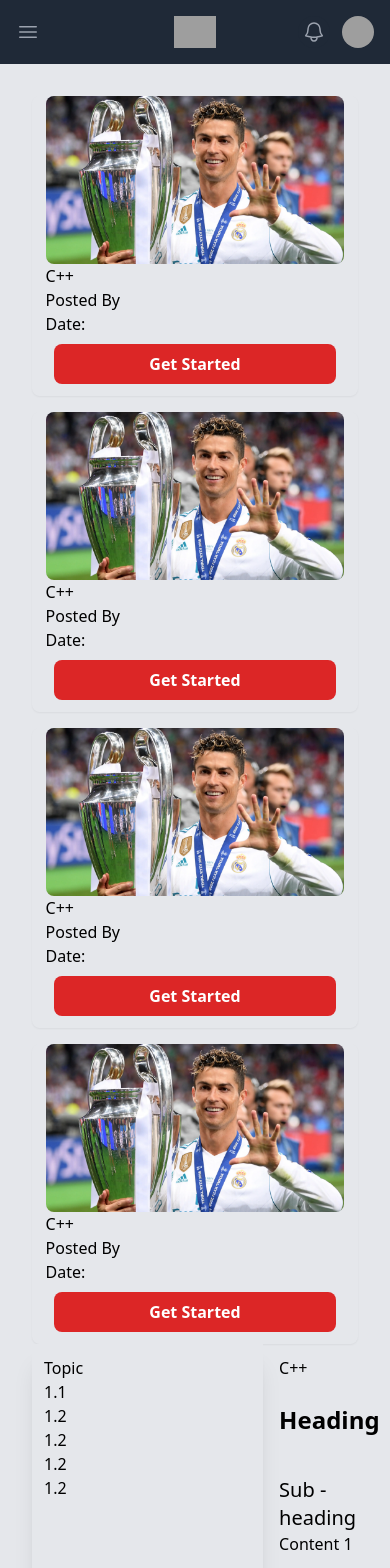
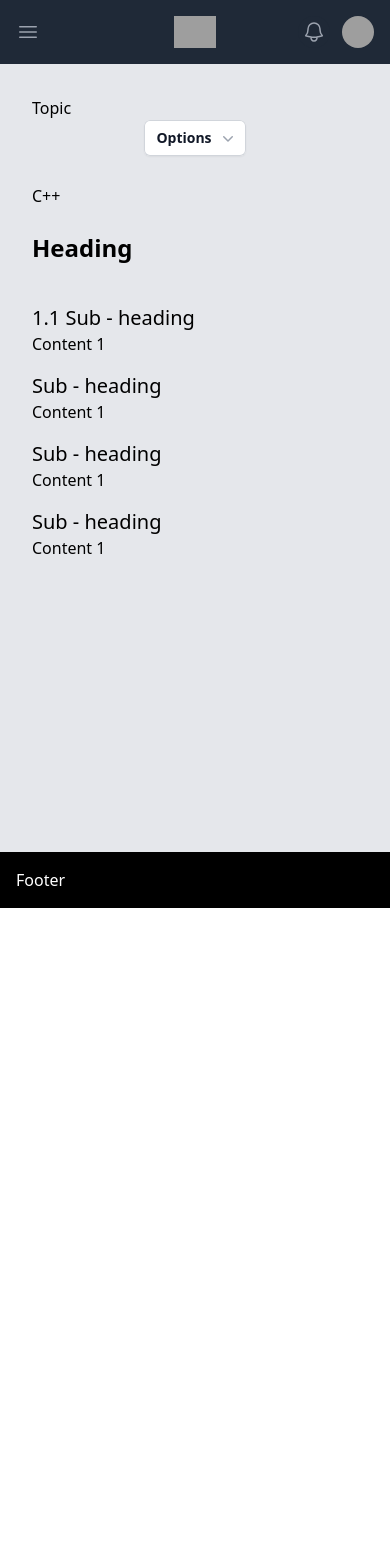
Before and after one commit to Vinith11/bloggeekreact, a React (Create React App) app: page /cpp in a window 390 px wide. Shown: the top 1568 px of the page. After the commit the page ends 908 px from the top, so only its background shows below. Built offline with nearby package versions, Linux system fonts and the light colour scheme; grey boxes are pictures that could not be loaded.

Commit message:
dropdown for mobile is added

```diff
--- a/src/App.js
+++ b/src/App.js
@@ -15,11 +15,11 @@
       <div class="flex flex-col min-h-screen">
         <div class="flex-1 bg-gray-200">
           <div className="m-8">
-            <Card />
+            {/* <Card /> */}
             {/* <Posts /> */}
             <Cpp/>
-            <Javascript/>
-            <Python/>
+            {/* <Javascript/>
+            <Python/> */}
           </div>
         </div>
 
--- a/src/Blogs/Cpp/Content.js
+++ b/src/Blogs/Cpp/Content.js
@@ -6,7 +6,7 @@
       <h1>C++</h1>
       <div className="text-2xl font-semibold">Heading</div>
       <div >
-        <div className="text-xl pt-4">Sub - heading</div>
+        <div className="text-xl pt-4" id="1.1">1.1 Sub - heading</div>
         <div className="text-l">Content 1</div>
 
         <div className="text-xl pt-4">Sub - heading</div>
@@ -17,6 +17,7 @@
 
         <div className="text-xl pt-4">Sub - heading</div>
         <div className="text-l">Content 1</div>
+
       </div>
     </div>
   );
--- a/src/Blogs/Cpp/Cpp.js
+++ b/src/Blogs/Cpp/Cpp.js
@@ -5,8 +5,7 @@
 const Cpp = () => {
   return (
     <div className="">
-      <div className="flex gap-4">
-
+      <div className="flex max-sm:flex-col gap-4">
         <Topic />
         <Content/>
       </div>
--- a/src/Blogs/Cpp/Topic.js
+++ b/src/Blogs/Cpp/Topic.js
@@ -1,20 +1,31 @@
 import React from "react";
+import Dropdown from "../../components/Dropdown";
 
 const Topic = () => {
   return (
-    <div className=" bg-gray-200">
-      <div className="flex flex-col pr-[180px] h-screen rounded-lg shadow-xl p-3">
-        <p className=" ">Topic</p>
-        <div>
-          <ul>
-            <li>1.1</li>
-            <li>1.2</li>
-            <li>1.2</li>
-            <li>1.2</li>
-            <li>1.2</li>
-          </ul>
+    <div>
+      <p className=" ">Topic</p>
+      {/* Sidebar */}
+      <div className="max-sm:hidden bg-gray-200">
+        <div className="flex flex-col pr-[180px] h-screen rounded-lg shadow-xl p-3">
+          <div className="">
+            <ul>
+            <li><a href="#1.1">1.1</a></li>
+            <li><a href="#">1.2</a></li>
+            <li><a href="#">1.3</a></li>
+            <li><a href="#">1.4</a></li>
+            <li><a href="#">1.5</a></li>
+            </ul>
+          </div>
         </div>
       </div>
+      {/* Dropdown for mobile */}
+      <div className="flex justify-center items-center lg:hidden">
+          {/* Dropdown for smaller screens */}
+          <Dropdown/>
+        </div>
+
+
     </div>
   );
 };
--- /dev/null
+++ b/src/components/Dropdown.js
@@ -0,0 +1,89 @@
+import { Fragment } from 'react'
+import { Menu, Transition } from '@headlessui/react'
+import { ChevronDownIcon } from '@heroicons/react/20/solid'
+
+function classNames(...classes) {
+  return classes.filter(Boolean).join(' ')
+}
+
+export default function Dropdown() {
+  return (
+    <Menu as="div" className="relative inline-block text-left">
+      <div>
+        <Menu.Button className="inline-flex w-full justify-center gap-x-1.5 rounded-md bg-white px-3 py-2 text-sm font-semibold text-gray-900 shadow-sm ring-1 ring-inset ring-gray-300 hover:bg-gray-50">
+          Options
+          <ChevronDownIcon className="-mr-1 h-5 w-5 text-gray-400" aria-hidden="true" />
+        </Menu.Button>
+      </div>
+
+      <Transition
+        as={Fragment}
+        enter="transition ease-out duration-100"
+        enterFrom="transform opacity-0 scale-95"
+        enterTo="transform opacity-100 scale-100"
+        leave="transition ease-in duration-75"
+        leaveFrom="transform opacity-100 scale-100"
+        leaveTo="transform opacity-0 scale-95"
+      >
+        <Menu.Items className="absolute right-0 z-10 mt-2 w-56 origin-top-right rounded-md bg-white shadow-lg ring-1 ring-black ring-opacity-5 focus:outline-none">
+          <div className="py-1">
+            <Menu.Item>
+              {({ active }) => (
+                <a
+                  href="#1.1"
+                  className={classNames(
+                    active ? 'bg-gray-100 text-gray-900' : 'text-gray-700',
+                    'block px-4 py-2 text-sm'
+                  )}
+                >
+                  1.1
+                </a>
+              )}
+            </Menu.Item>
+            <Menu.Item>
+              {({ active }) => (
+                <a
+                  href="#"
+                  className={classNames(
+                    active ? 'bg-gray-100 text-gray-900' : 'text-gray-700',
+                    'block px-4 py-2 text-sm'
+                  )}
+                >
+                  Support
+                </a>
+              )}
+            </Menu.Item>
+            <Menu.Item>
+              {({ active }) => (
+                <a
+                  href="#"
+                  className={classNames(
+                    active ? 'bg-gray-100 text-gray-900' : 'text-gray-700',
+                    'block px-4 py-2 text-sm'
+                  )}
+                >
+                  License
+                </a>
+              )}
+            </Menu.Item>
+            <form method="POST" action="#">
+              <Menu.Item>
+                {({ active }) => (
+                  <button
+                    type="submit"
+                    className={classNames(
+                      active ? 'bg-gray-100 text-gray-900' : 'text-gray-700',
+                      'block w-full px-4 py-2 text-left text-sm'
+                    )}
+                  >
+                    Sign out
+                  </button>
+                )}
+              </Menu.Item>
+            </form>
+          </div>
+        </Menu.Items>
+      </Transition>
+    </Menu>
+  )
+}
```
